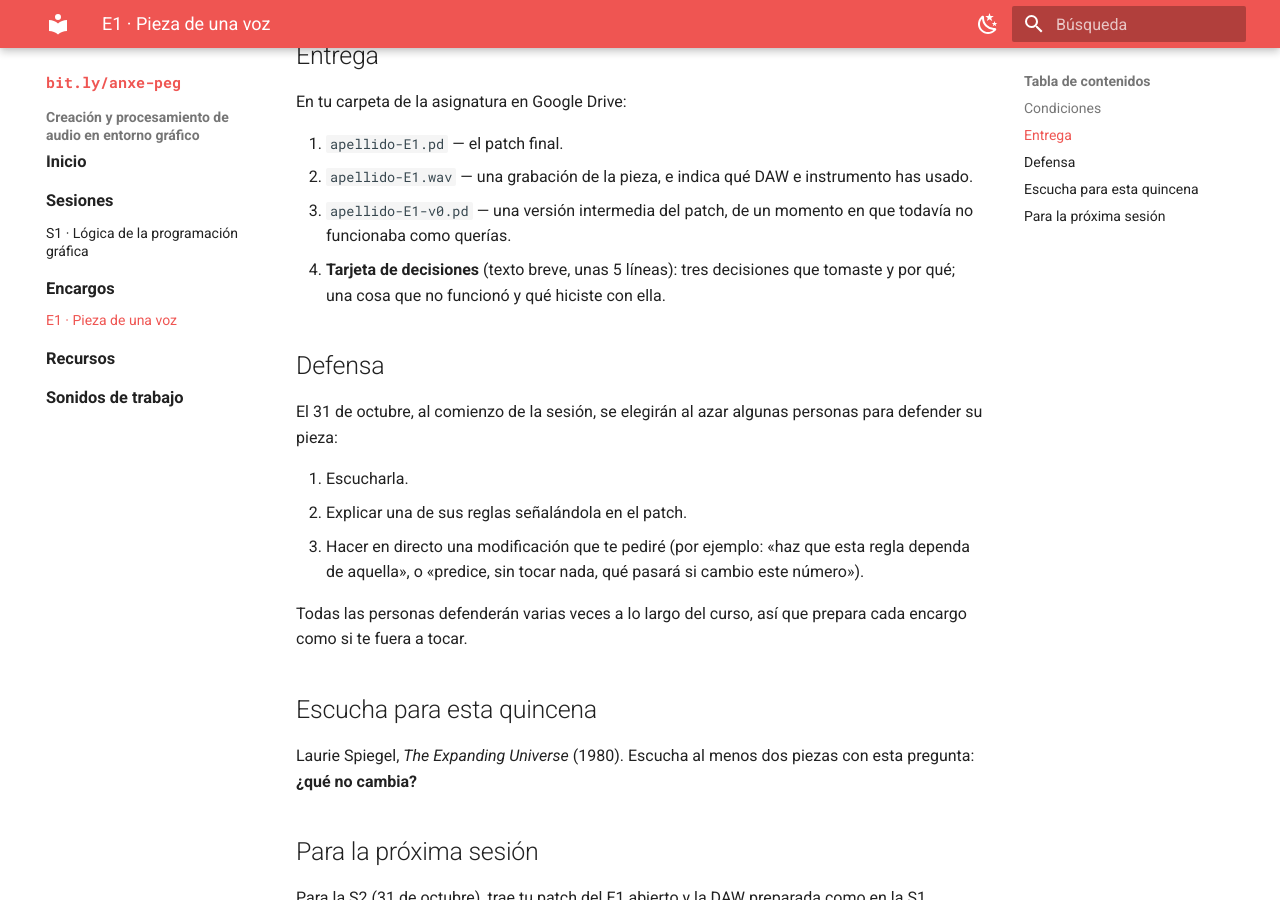
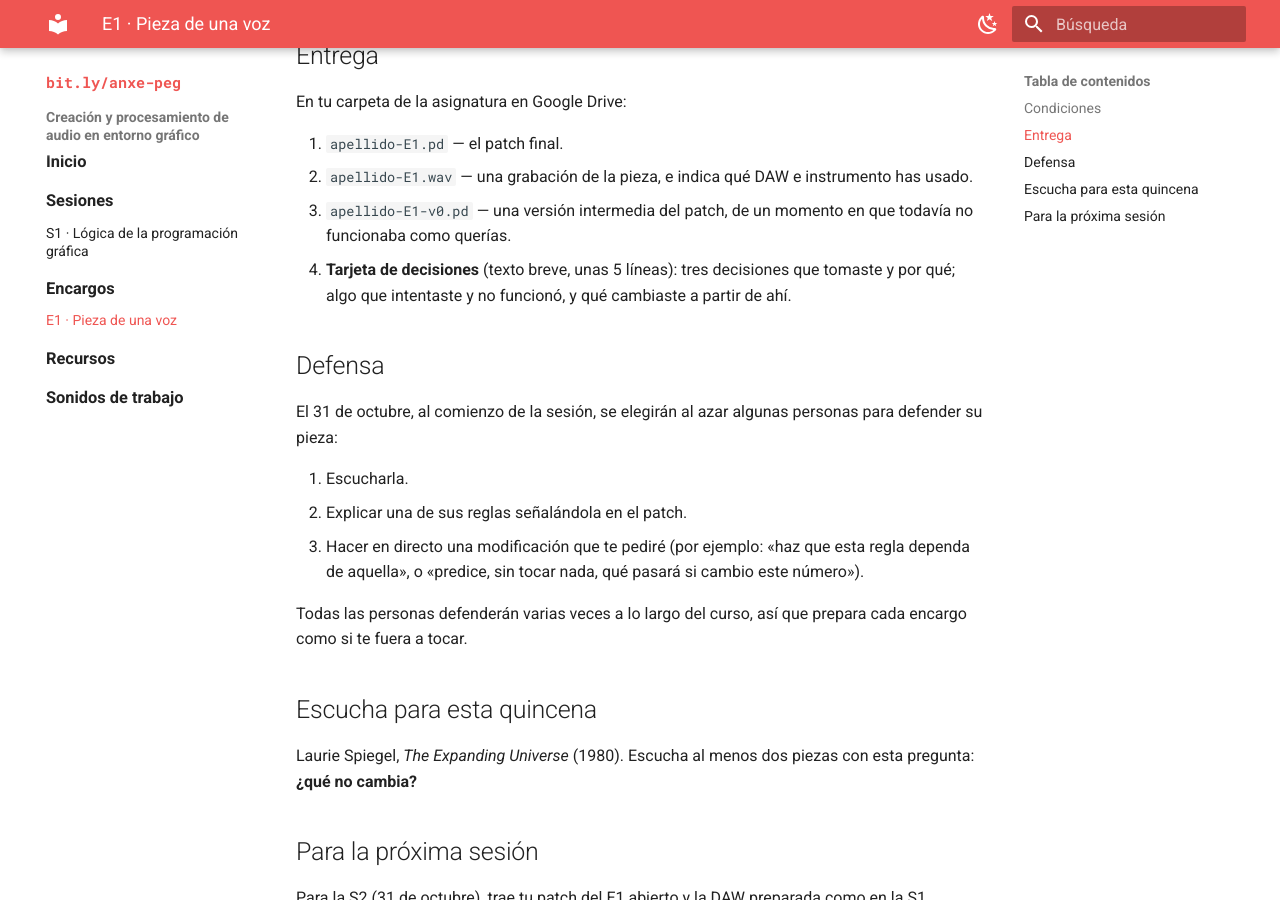
Before and after one commit to anxefaraldo/peg-curso, an MkDocs documentation site: the page built from docs/encargos/e1.md, in a window 1280 px wide and 900 px high, scrolled down 795 px. Built offline with MkDocs 1.6.1 and Material for MkDocs 9.7.7, drawn with Linux system fonts in a browser that asks for light colours.

Commit message:
Publicación programada 2026-10-31 06:24

```diff
--- a/docs/encargos/e1.md
+++ b/docs/encargos/e1.md
@@ -21,7 +21,7 @@ En tu carpeta de la asignatura en Google Drive:
 1. `apellido-E1.pd` — el patch final.
 2. `apellido-E1.wav` — una grabación de la pieza, e indica qué DAW e instrumento has usado.
 3. `apellido-E1-v0.pd` — una versión intermedia del patch, de un momento en que todavía no funcionaba como querías.
-4. **Tarjeta de decisiones** (texto breve, unas 5 líneas): tres decisiones que tomaste y por qué; una cosa que no funcionó y qué hiciste con ella.
+4. **Tarjeta de decisiones** (texto breve, unas 5 líneas): tres decisiones que tomaste y por qué; algo que intentaste y no funcionó, y qué cambiaste a partir de ahí.
 
 ## Defensa
 
```
